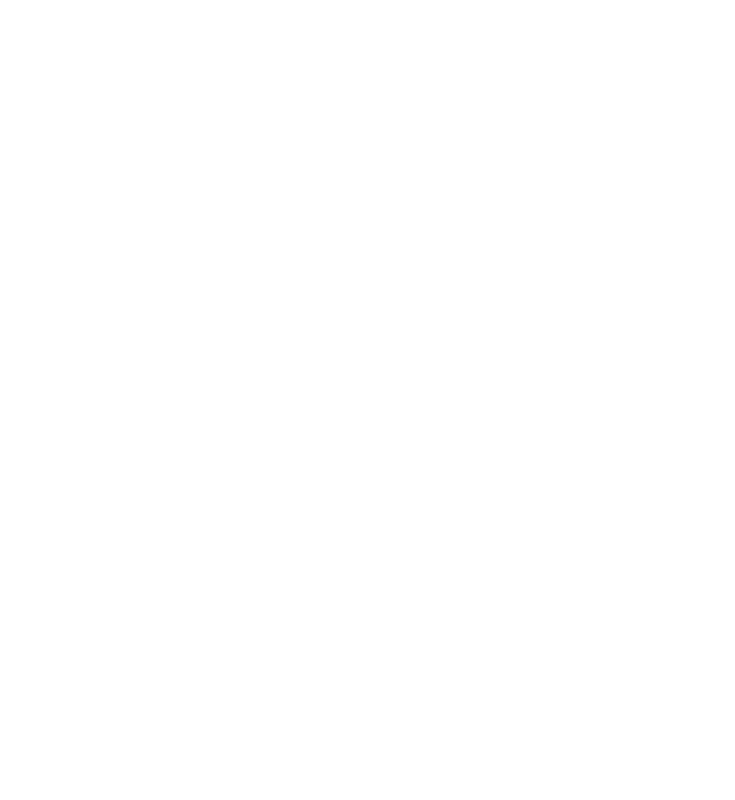
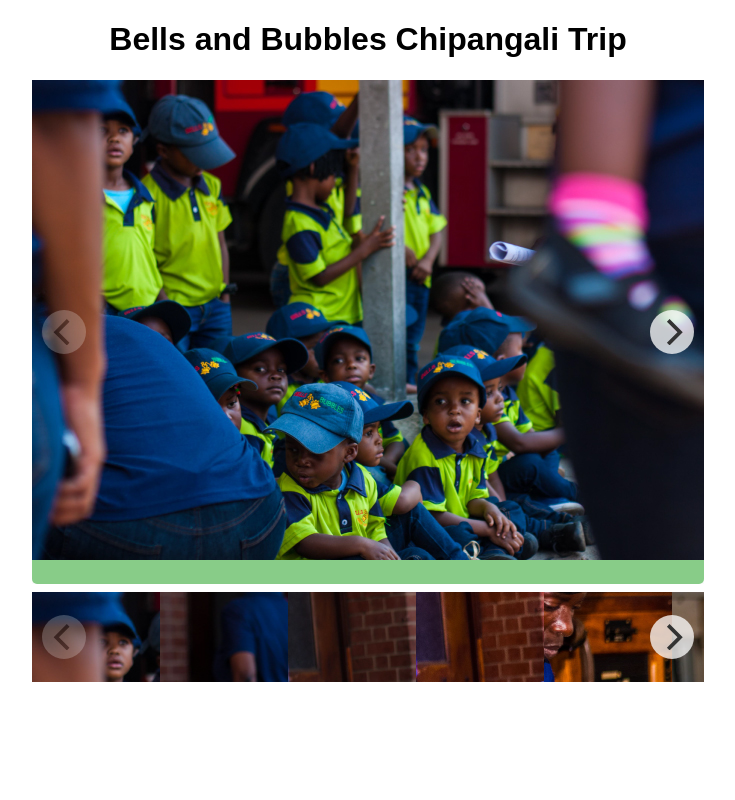
Before and after one commit to tondemut/bells-gallery, a plain HTML site: page index.html in a window 1280 px wide. Shown: the whole page, without its empty margins (272-1007 px from the left). Drawn offline with nearby package versions, Linux system fonts and the light colour scheme.

Commit message:
Built gallery

```diff
--- a/css/main.css
+++ b/css/main.css
@@ -0,0 +1,197 @@
+/* begin external css: flickity.css
+/*! Flickity v2.0.4
+ * https://npmcdn.com/flickity@2/dist/flickity.css
+https://flickity.metafizzy.co
+---------------------------------------------- */
+
+.flickity-enabled {
+  position: relative;
+}
+
+.flickity-enabled:focus { outline: none; }
+
+.flickity-viewport {
+  overflow: hidden;
+  position: relative;
+  height: 100%;
+}
+
+.flickity-slider {
+  position: absolute;
+  width: 100%;
+  height: 100%;
+}
+
+/* draggable */
+
+.flickity-enabled.is-draggable {
+  -webkit-tap-highlight-color: transparent;
+          tap-highlight-color: transparent;
+  -webkit-user-select: none;
+     -moz-user-select: none;
+      -ms-user-select: none;
+          user-select: none;
+}
+
+.flickity-enabled.is-draggable .flickity-viewport {
+  cursor: move;
+  cursor: -webkit-grab;
+  cursor: grab;
+}
+
+.flickity-enabled.is-draggable .flickity-viewport.is-pointer-down {
+  cursor: -webkit-grabbing;
+  cursor: grabbing;
+}
+
+/* ---- previous/next buttons ---- */
+
+.flickity-prev-next-button {
+  position: absolute;
+  top: 50%;
+  width: 44px;
+  height: 44px;
+  border: none;
+  border-radius: 50%;
+  background: white;
+  background: hsla(0, 0%, 100%, 0.75);
+  cursor: pointer;
+  /* vertically center */
+  -webkit-transform: translateY(-50%);
+          transform: translateY(-50%);
+}
+
+.flickity-prev-next-button:hover { background: white; }
+
+.flickity-prev-next-button:focus {
+  outline: none;
+  box-shadow: 0 0 0 5px #09F;
+}
+
+.flickity-prev-next-button:active {
+  opacity: 0.6;
+}
+
+.flickity-prev-next-button.previous { left: 10px; }
+.flickity-prev-next-button.next { right: 10px; }
+/* right to left */ */
+/* .flickity-rtl .flickity-prev-next-button.previous { */
+/*   left: auto; */
+/*   right: 10px; */
+/* } */
+/* .flickity-rtl .flickity-prev-next-button.next { */
+/*   right: auto; */
+/*   left: 10px; */
+/* } */
+
+.flickity-prev-next-button:disabled {
+  opacity: 0.3;
+  cursor: auto;
+}
+
+.flickity-prev-next-button svg {
+  position: absolute;
+  left: 20%;
+  top: 20%;
+  width: 60%;
+  height: 60%;
+}
+
+.flickity-prev-next-button .arrow {
+  fill: #333;
+}
+
+/* ---- page dots ---- */
+
+/* .flickity-page-dots { */
+/*   position: absolute; */
+/*   width: 100%; */
+/*   bottom: -25px; */
+/*   padding: 0; */
+/*   margin: 0; */
+/*   list-style: none; */
+/*   text-align: center; */
+/*   line-height: 1; */
+/* } */
+/*  */
+/* .flickity-rtl .flickity-page-dots { direction: rtl; } */
+/*  */
+/* .flickity-page-dots .dot { */
+/*   display: inline-block; */
+/*   width: 10px; */
+/*   height: 10px; */
+/*   margin: 0 8px; */
+/*   background: #333; */
+/*   border-radius: 50%; */
+/*   opacity: 0.25; */
+/*   cursor: pointer; */
+/* } */
+/*  */
+/* .flickity-page-dots .dot.is-selected { */
+/*   opacity: 1; */
+/* } */
+
+/* end external css: flickity.css */
+/*! Flickity v2.0.4
+https://flickity.metafizzy.co
+---------------------------------------------- */
+
+* { box-sizing: border-box; }
+
+body { font-family: sans-serif; }
+
+.carousel {
+  background: #FAFAFA;
+}
+
+.carousel-main {
+  margin-bottom: 8px;
+}
+
+.carousel-cell {
+  width: 100%;
+  height: 504px;
+  margin-right: 8px;
+  background: #8C8;
+  border-radius: 5px;
+  /* counter-increment: carousel-cell; */
+}
+
+/* cell number */
+/* .carousel-cell:before { */
+/*   display: block; */
+/*   text-align: center; */
+/*   content: counter(carousel-cell); */
+/*   line-height: 200px; */
+/*   font-size: 80px; */
+/*   color: white; */
+/* } */
+
+.carousel-nav .carousel-cell {
+  height: 90px;
+  width: 120px;
+}
+
+/* .carousel-nav .carousel-cell:before { */
+/*   font-size: 50px; */
+/*   line-height: 80px; */
+/* } */
+
+/* .carousel-nav .carousel-cell.is-nav-selected { */
+/*   background: #ED2; */
+/* } */
+
+/* Atelierbram edit */
+.carousel-main img {
+  display: block;
+  margin: 0 auto;
+}
+
+.container {
+  max-width: 672px;
+  margin: 0 auto;
+}
+
+h1 {
+  text-align: center;
+}
--- a/index.html
+++ b/index.html
@@ -7,11 +7,47 @@
   <meta name="viewport" content="width=device-width, initial-scale=1">
   <link rel="stylesheet" type="text/css" media="screen" href="css/main.css" />
 
+
   <link rel="stylesheet" href="https://unpkg.com/flickity@2/dist/flickity.min.css">
   <script src="https://unpkg.com/flickity@2/dist/flickity.pkgd.min.js"></script>
 
 </head>
 <body>
+  <h1>Bells and Bubbles Chipangali Trip</h1>
 
+<div class="container">
+<!-- Flickity HTML init -->
+<div class="carousel carousel-main" data-flickity='{"pageDots": false }'>
+  <div class="carousel-cell"><img src="img/bells-and-bubbles-fire-brigade-(1-of-69).jpg"/></div>
+  <div class="carousel-cell"><img src="img/bells-and-bubbles-fire-brigade-(2-of-69).jpg"/></div>
+  <div class="carousel-cell"><img src="img/bells-and-bubbles-fire-brigade-(3-of-69).jpg"/></div>
+  <div class="carousel-cell"><img src="img/bells-and-bubbles-fire-brigade-(4-of-69).jpg"/></div>
+  <div class="carousel-cell"><img src="img/bells-and-bubbles-fire-brigade-(8-of-69).jpg"/></div>
+  <div class="carousel-cell"><img src="img/bells-and-bubbles-fire-brigade-(9-of-69).jpg"/></div>
+  <div class="carousel-cell"><img src="img/bells-and-bubbles-fire-brigade-(10-of-69).jpg"/></div>
+  <div class="carousel-cell"><img src="img/bells-and-bubbles-fire-brigade-(11-of-69).jpg"/></div>
+  <div class="carousel-cell"><img src="img/bells-and-bubbles-fire-brigade-(17-of-69).jpg"/></div>
+  <div class="carousel-cell"><img src="img/bells-and-bubbles-fire-brigade-(18-of-69).jpg"/></div>
+  <div class="carousel-cell"><img src="img/bells-and-bubbles-fire-brigade-(19-of-69).jpg"/></div>
+  <div class="carousel-cell"><img src="img/bells-and-bubbles-fire-brigade-(21-of-69).jpg"/></div>
+</div>
+
+<div class="carousel carousel-nav"
+  data-flickity='{ "asNavFor": ".carousel-main", "contain": true, "pageDots": false }'>
+  <div class="carousel-cell"><img src="img/bells-and-bubbles-fire-brigade-(1-of-69).jpg"/></div>
+  <div class="carousel-cell"><img src="img/bells-and-bubbles-fire-brigade-(2-of-69).jpg"/></div>
+  <div class="carousel-cell"><img src="img/bells-and-bubbles-fire-brigade-(3-of-69).jpg"/></div>
+  <div class="carousel-cell"><img src="img/bells-and-bubbles-fire-brigade-(4-of-69).jpg"/></div>
+  <div class="carousel-cell"><img src="img/bells-and-bubbles-fire-brigade-(8-of-69).jpg"/></div>
+  <div class="carousel-cell"><img src="img/bells-and-bubbles-fire-brigade-(9-of-69).jpg"/></div>
+  <div class="carousel-cell"><img src="img/bells-and-bubbles-fire-brigade-(10-of-69).jpg"/></div>
+  <div class="carousel-cell"><img src="img/bells-and-bubbles-fire-brigade-(11-of-69).jpg"/></div>
+  <div class="carousel-cell"><img src="img/bells-and-bubbles-fire-brigade-(17-of-69).jpg"/></div>
+  <div class="carousel-cell"><img src="img/bells-and-bubbles-fire-brigade-(18-of-69).jpg"/></div>
+  <div class="carousel-cell"><img src="img/bells-and-bubbles-fire-brigade-(19-of-69).jpg"/></div>
+  <div class="carousel-cell"><img src="img/bells-and-bubbles-fire-brigade-(21-of-69).jpg"/></div>
+</div>
+
+</div><!-- /.container -->
 </body>
 </html>
```
Also changed, not shown: img/bells-and-bubbles-fire-brigade-(1-of-69).jpg (added), img/bells-and-bubbles-fire-brigade-(10-of-69).jpg (added), img/bells-and-bubbles-fire-brigade-(11-of-69).jpg (added), img/bells-and-bubbles-fire-brigade-(17-of-69).jpg (added), img/bells-and-bubbles-fire-brigade-(18-of-69).jpg (added), img/bells-and-bubbles-fire-brigade-(19-of-69).jpg (added), img/bells-and-bubbles-fire-brigade-(2-of-69).jpg (added), img/bells-and-bubbles-fire-brigade-(21-of-69).jpg (added), img/bells-and-bubbles-fire-brigade-(3-of-69).jpg (added), img/bells-and-bubbles-fire-brigade-(4-of-69).jpg (added), img/bells-and-bubbles-fire-brigade-(8-of-69).jpg (added), img/bells-and-bubbles-fire-brigade-(9-of-69).jpg (added).
